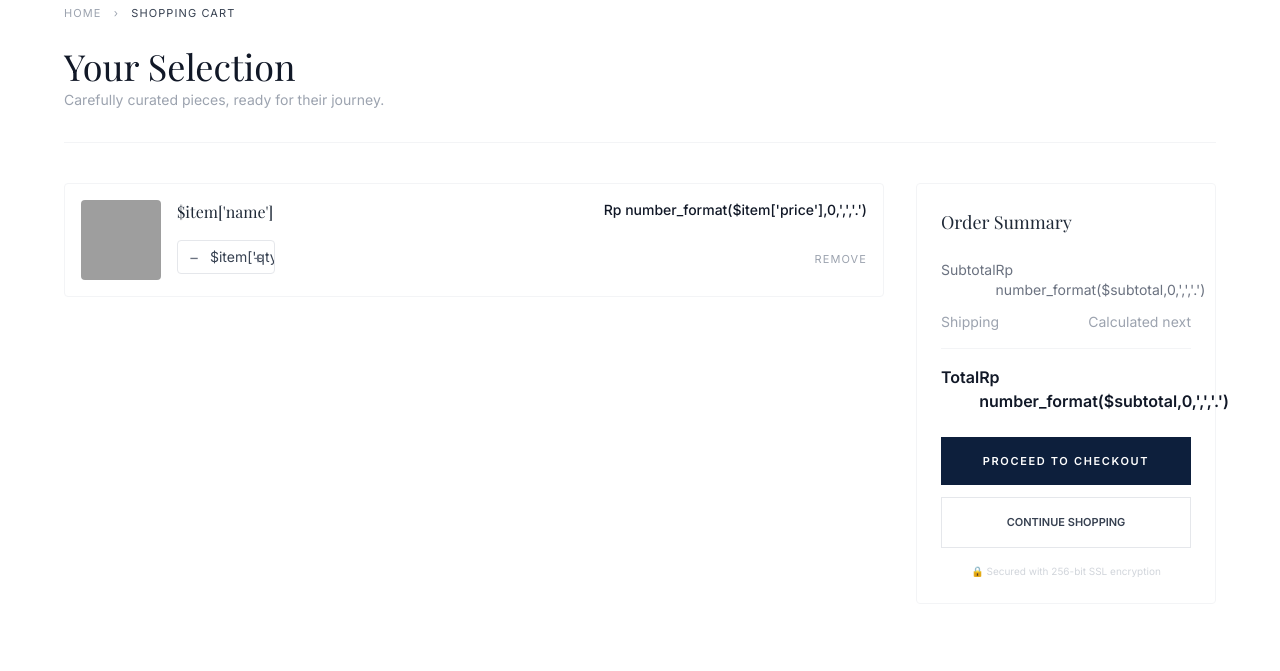
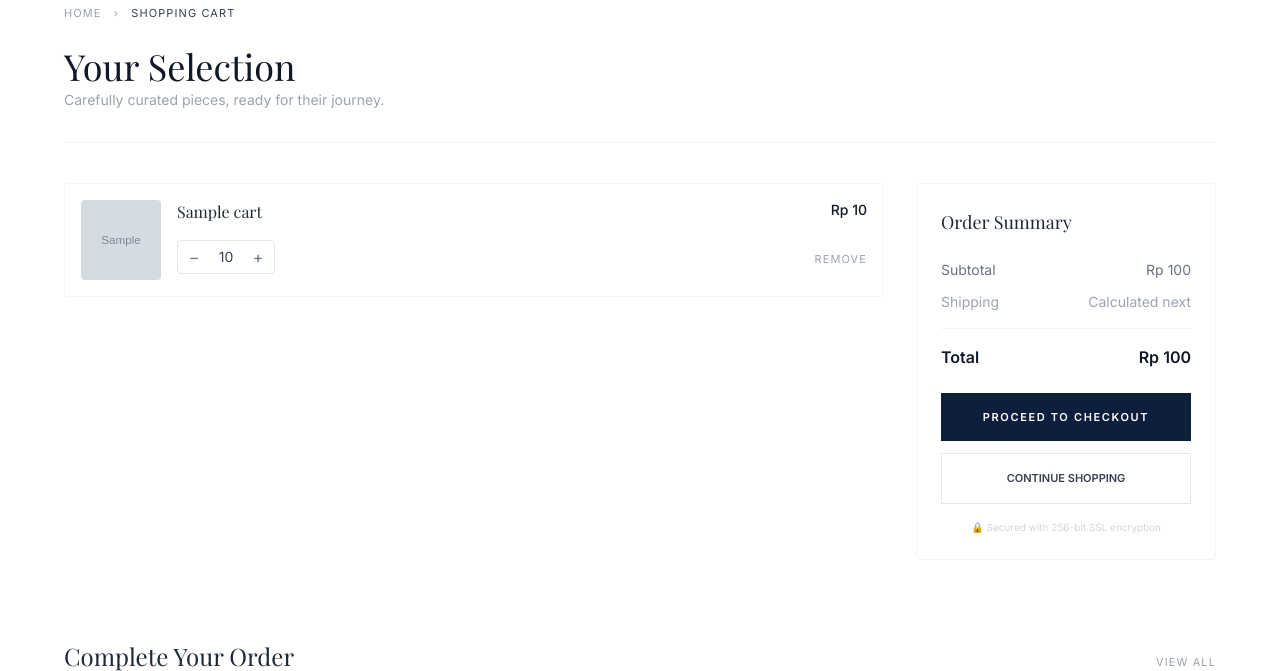
Before and after one commit to JoeTio20/om-ardi, a Laravel app: template resources/views/cart.blade.php in a window 1280 px wide. Shown: the part 92-763 px from the top of the page. Run offline with Laravel 12, Linux system fonts and the light colour scheme; the template is opened without the code that fills it: most values are stand-ins (such as "Sample title", 1, 10 or a date in 2020); grey boxes marked "Sample" are stand-in pictures; some libraries are stand-ins or nearby versions; some web fonts are replaced; grey boxes are pictures that could not be loaded.

Commit message:
fix: cart blade syntax + CartController JSON response

```diff
--- a/resources/views/cart.blade.php
+++ b/resources/views/cart.blade.php
@@ -17,32 +17,31 @@
   <div class="text-center py-24">
     <p class="font-serif text-2xl text-gray-800 mb-2">Keranjang kosong</p>
     <p class="text-sm text-gray-400 mb-8">Temukan produk terbaik kami.</p>
-    <a href=" route('product') " class="inline-block bg-[#0D1F3C] text-white text-[11px] font-semibold tracking-[.15em] uppercase px-10 py-4 hover:opacity-80 transition">VIEW PRODUCTS</a>
+    <a href="{{ route('product') }}" class="inline-block bg-[#0D1F3C] text-white text-[11px] font-semibold tracking-[.15em] uppercase px-10 py-4 hover:opacity-80 transition">VIEW PRODUCTS</a>
   </div>
 
   @else
   <div class="grid grid-cols-1 lg:grid-cols-[1fr_300px] gap-8 items-start">
-
     <div class="space-y-4">
       @foreach($cart as $id => $item)
       <div class="flex gap-4 border border-gray-100 p-4 rounded">
-        <img src=" $item['image'] " class="w-20 h-20 object-cover rounded flex-shrink-0" onerror="this.src='/IMAGE/SUPER.jpeg'">
+        <img src="{{ $item['image'] }}" class="w-20 h-20 object-cover rounded flex-shrink-0" onerror="this.src='/IMAGE/SUPER.jpeg'">
         <div class="flex-1 min-w-0">
           <div class="flex justify-between items-start gap-2 mb-4">
-            <p class="font-serif text-base text-gray-800"> $item['name'] </p>
-            <p class="text-sm font-medium text-gray-900 whitespace-nowrap">Rp  number_format($item['price'],0,',','.') </p>
+            <p class="font-serif text-base text-gray-800">{{ $item['name'] }}</p>
+            <p class="text-sm font-medium text-gray-900 whitespace-nowrap">Rp {{ number_format($item['price'],0,',','.') }}</p>
           </div>
           <div class="flex justify-between items-center">
-            <form method="POST" action=" route('cart.update') " class="flex items-center border border-gray-200 rounded overflow-hidden">
+            <form method="POST" action="{{ route('cart.update') }}" class="flex items-center border border-gray-200 rounded overflow-hidden">
               @csrf
-              <input type="hidden" name="product_id" value=" $id ">
-              <button type="submit" name="qty" value=" $item['qty'] - 1 " class="w-8 h-8 bg-transparent border-none text-gray-500 cursor-pointer hover:bg-gray-50 transition">&#8722;</button>
-              <span class="w-8 text-center text-sm text-gray-700"> $item['qty'] </span>
-              <button type="submit" name="qty" value=" $item['qty'] + 1 " class="w-8 h-8 bg-transparent border-none text-gray-500 cursor-pointer hover:bg-gray-50 transition">&#43;</button>
+              <input type="hidden" name="product_id" value="{{ $id }}">
+              <button type="submit" name="qty" value="{{ $item['qty'] - 1 }}" class="w-8 h-8 bg-transparent border-none text-gray-500 cursor-pointer hover:bg-gray-50 transition">&#8722;</button>
+              <span class="w-8 text-center text-sm text-gray-700">{{ $item['qty'] }}</span>
+              <button type="submit" name="qty" value="{{ $item['qty'] + 1 }}" class="w-8 h-8 bg-transparent border-none text-gray-500 cursor-pointer hover:bg-gray-50 transition">&#43;</button>
             </form>
-            <form method="POST" action=" route('cart.remove') ">
+            <form method="POST" action="{{ route('cart.remove') }}">
               @csrf
-              <input type="hidden" name="product_id" value=" $id ">
+              <input type="hidden" name="product_id" value="{{ $id }}">
               <button class="text-[11px] text-gray-400 hover:text-gray-800 tracking-widest uppercase transition">Remove</button>
             </form>
           </div>
@@ -53,9 +52,10 @@
 
     <div class="border border-gray-100 rounded p-6 lg:sticky lg:top-20">
       <h3 class="font-serif text-lg text-gray-800 mb-6">Order Summary</h3>
+      @php $subtotal = collect($cart)->sum(fn($i) => $i['price'] * $i['qty']); @endphp
       <div class="flex justify-between text-sm text-gray-500 mb-3">
         <span>Subtotal</span>
-        <span>Rp  number_format($subtotal,0,',','.') </span>
+        <span>Rp {{ number_format($subtotal,0,',','.') }}</span>
       </div>
       <div class="flex justify-between text-sm text-gray-400 mb-3">
         <span>Shipping</span><span>Calculated next</span>
@@ -63,10 +63,10 @@
       <hr class="border-gray-100 my-4">
       <div class="flex justify-between font-bold text-gray-900 mb-6">
         <span>Total</span>
-        <span>Rp  number_format($subtotal,0,',','.') </span>
+        <span>Rp {{ number_format($subtotal,0,',','.') }}</span>
       </div>
-      <a href=" route('checkout.index') " class="block bg-[#0D1F3C] text-white text-center text-[11px] font-bold tracking-[.15em] uppercase py-4 mb-3 hover:opacity-80 transition">PROCEED TO CHECKOUT</a>
-      <a href=" route('product') " class="block border border-gray-200 text-gray-700 text-center text-[11px] font-semibold uppercase py-4 hover:bg-gray-50 transition">CONTINUE SHOPPING</a>
+      <a href="{{ route('checkout.index') }}" class="block bg-[#0D1F3C] text-white text-center text-[11px] font-bold tracking-[.15em] uppercase py-4 mb-3 hover:opacity-80 transition">PROCEED TO CHECKOUT</a>
+      <a href="{{ route('product') }}" class="block border border-gray-200 text-gray-700 text-center text-[11px] font-semibold uppercase py-4 hover:bg-gray-50 transition">CONTINUE SHOPPING</a>
       <p class="text-[10px] text-gray-300 text-center mt-4">&#x1F512; Secured with 256-bit SSL encryption</p>
     </div>
   </div>
@@ -75,17 +75,17 @@
   <div class="mt-20">
     <div class="flex justify-between items-baseline mb-6">
       <h2 class="font-serif text-2xl text-gray-800">Complete Your Order</h2>
-      <a href=" route('product') " class="text-[11px] tracking-widest text-gray-400 hover:text-gray-700 uppercase transition">View All</a>
+      <a href="{{ route('product') }}" class="text-[11px] tracking-widest text-gray-400 hover:text-gray-700 uppercase transition">View All</a>
     </div>
     <div class="grid grid-cols-2 md:grid-cols-4 gap-4">
       @foreach($related as $p)
       @php $rImg = is_array($p->images) ? ($p->images[0] ?? '/IMAGE/SUPER.jpeg') : '/IMAGE/SUPER.jpeg'; @endphp
       <div>
-        <img src=" $rImg " class="w-full aspect-square object-cover mb-3" onerror="this.src='/IMAGE/SUPER.jpeg'">
-        <p class="text-sm font-medium text-gray-800 truncate mb-1"> $p->name </p>
-        <p class="text-xs text-gray-400 mb-3">Rp  number_format($p->price,0,',','.') </p>
+        <img src="{{ $rImg }}" class="w-full aspect-square object-cover mb-3" onerror="this.src='/IMAGE/SUPER.jpeg'">
+        <p class="text-sm font-medium text-gray-800 truncate mb-1">{{ $p->name }}</p>
+        <p class="text-xs text-gray-400 mb-3">Rp {{ number_format($p->price,0,',','.') }}</p>
         <button class="btn-add-cart w-full bg-[#0D1F3C] text-white text-[10px] font-semibold uppercase py-2.5 border-none cursor-pointer hover:opacity-80 transition"
-          data-id=" $p->id " data-name=" $p->name " data-price=" $p->price " data-image=" $rImg ">ADD TO CART</button>
+          data-id="{{ $p->id }}" data-name="{{ $p->name }}" data-price="{{ $p->price }}" data-image="{{ $rImg }}">ADD TO CART</button>
       </div>
       @endforeach
     </div>
```
